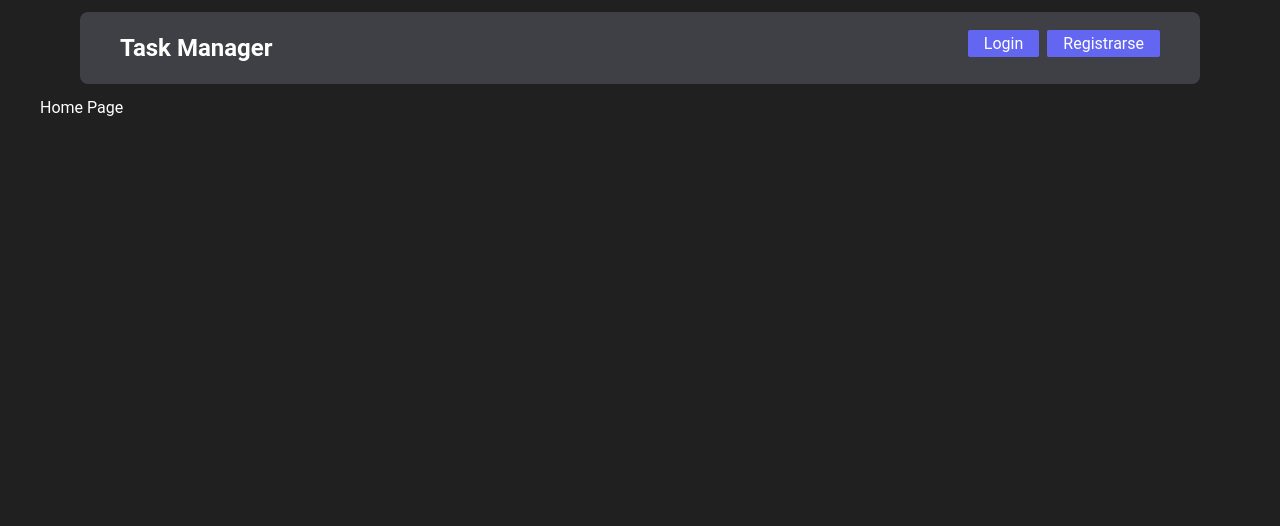
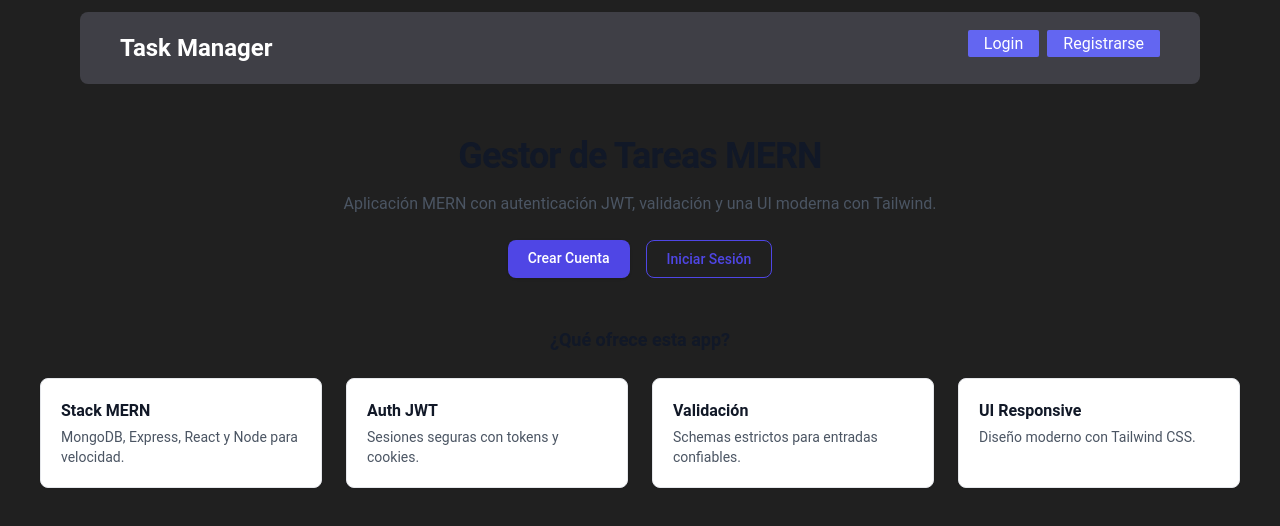
Before and after one commit to FrankArceC/backfrontend, a React (Vite) app in the folder client/: page / in a window 1280 px wide. Shown: the top 526 px of the page. Built offline with nearby package versions, Linux system fonts and the light colour scheme.

Commit message:
mejorando la home page

```diff
--- a/client/src/pages/HomePage.jsx
+++ b/client/src/pages/HomePage.jsx
@@ -1,6 +1,114 @@
+import { useEffect } from 'react';
+import { useAuth } from '../context/AuthContext.jsx';
+import { useTasks } from '../context/TaskContext.jsx';
+import { Link } from 'react-router-dom';
+
 function HomePage() {
+    const { isAuthenticated, user } = useAuth();
+    const { tasks, getTasks } = useTasks();
+
+    useEffect(() => {
+        if (isAuthenticated && tasks.length === 0) {
+            getTasks();
+        }
+    }, [isAuthenticated, tasks.length, getTasks]);
+
+    const formatDate = (d) => {
+        if (!d) return 'Sin fecha';
+        const date = new Date(d);
+        return new Intl.DateTimeFormat('es-ES', {
+            year: 'numeric', month: 'short', day: '2-digit'
+        }).format(date);
+    };
+
+    const previewTasks = tasks.slice(0, 3);
+
     return (
-        <div>Home Page</div>
-    )
+        <div className="py-10">
+            {/* Hero */}
+            <section className="text-center">
+                <h1 className="text-3xl font-bold tracking-tight text-gray-900 sm:text-4xl">
+                    {isAuthenticated ? `Hola ${user?.name}, organiza tus tareas` : 'Gestor de Tareas MERN'}
+                </h1>
+                <p className="mx-auto mt-4 max-w-2xl text-gray-600">
+                    {isAuthenticated
+                        ? 'Accede rápidamente a tus tareas y mantén tu flujo organizado.'
+                        : 'Aplicación MERN con autenticación JWT, validación y una UI moderna con Tailwind.'}
+                </p>
+                {!isAuthenticated && (
+                    <div className="mt-6 flex justify-center gap-4">
+                        <Link to="/register" className="rounded-lg bg-indigo-600 px-5 py-2 text-sm font-medium text-white shadow hover:bg-indigo-500">
+                            Crear Cuenta
+                        </Link>
+                        <Link to="/login" className="rounded-lg border border-indigo-600 px-5 py-2 text-sm font-medium text-indigo-600 hover:bg-indigo-50">
+                            Iniciar Sesión
+                        </Link>
+                    </div>
+                )}
+            </section>
+
+            {/* Stats / Resumen */}
+            {isAuthenticated && (
+                <section className="mt-10 grid gap-6 md:grid-cols-3">
+                    <div className="rounded-xl border border-gray-200 bg-white p-5 shadow-sm">
+                        <p className="text-xs font-semibold uppercase tracking-wide text-gray-500">Total Tareas</p>
+                        <p className="mt-2 text-3xl font-bold text-indigo-600">{tasks.length}</p>
+                    </div>
+                    <div className="rounded-xl border border-gray-200 bg-white p-5 shadow-sm">
+                        <p className="text-xs font-semibold uppercase tracking-wide text-gray-500">Última actualización</p>
+                        <p className="mt-2 text-lg font-medium text-gray-800">{tasks[0] ? formatDate(tasks[0].updatedAt || tasks[0].createdAt) : '—'}</p>
+                    </div>
+                    <div className="rounded-xl border border-gray-200 bg-white p-5 shadow-sm">
+                        <p className="text-xs font-semibold uppercase tracking-wide text-gray-500">Acciones Rápidas</p>
+                        <div className="mt-2 flex flex-wrap gap-2">
+                            <Link to="/add-task" className="rounded bg-indigo-600 px-3 py-1 text-xs font-medium text-white hover:bg-indigo-500">Nueva Tarea</Link>
+                            <Link to="/tasks" className="rounded bg-gray-800 px-3 py-1 text-xs font-medium text-white hover:bg-gray-700">Ver Tareas</Link>
+                            <Link to="/profile" className="rounded bg-gray-100 px-3 py-1 text-xs font-medium text-gray-700 hover:bg-gray-200">Perfil</Link>
+                        </div>
+                    </div>
+                </section>
+            )}
+
+            {/* Preview de Tareas */}
+            {isAuthenticated && previewTasks.length > 0 && (
+                <section className="mt-10">
+                    <h2 className="text-lg font-semibold text-gray-900">Tus últimas tareas</h2>
+                    <ul className="mt-4 space-y-3">
+                        {previewTasks.map(t => (
+                            <li key={t._id} className="group rounded-lg border border-gray-200 bg-white p-4 shadow-sm transition hover:shadow-md">
+                                <div className="flex items-start justify-between">
+                                    <h3 className="font-medium text-gray-900 group-hover:text-indigo-600">{t.title}</h3>
+                                    <span className="text-xs text-gray-500">{formatDate(t.date)}</span>
+                                </div>
+                                <p className="mt-1 line-clamp-2 text-sm text-gray-600">{t.description}</p>
+                                <Link to={`/tasks`} className="mt-2 inline-block text-xs font-medium text-indigo-600 hover:text-indigo-500">Ver todas →</Link>
+                            </li>
+                        ))}
+                    </ul>
+                </section>
+            )}
+
+            {/* Features para visitantes */}
+            {!isAuthenticated && (
+                <section className="mt-12">
+                    <h2 className="text-lg font-semibold text-gray-900 text-center">¿Qué ofrece esta app?</h2>
+                    <div className="mt-6 grid gap-6 sm:grid-cols-2 lg:grid-cols-4">
+                        {[
+                            { title: 'Stack MERN', desc: 'MongoDB, Express, React y Node para velocidad.' },
+                            { title: 'Auth JWT', desc: 'Sesiones seguras con tokens y cookies.' },
+                            { title: 'Validación', desc: 'Schemas estrictos para entradas confiables.' },
+                            { title: 'UI Responsive', desc: 'Diseño moderno con Tailwind CSS.' }
+                        ].map(f => (
+                            <div key={f.title} className="rounded-lg border border-gray-200 bg-white p-5 shadow-sm">
+                                <h3 className="font-semibold text-gray-900">{f.title}</h3>
+                                <p className="mt-1 text-sm text-gray-600">{f.desc}</p>
+                            </div>
+                        ))}
+                    </div>
+                </section>
+            )}
+        </div>
+    );
 }
+
 export default HomePage;
```
